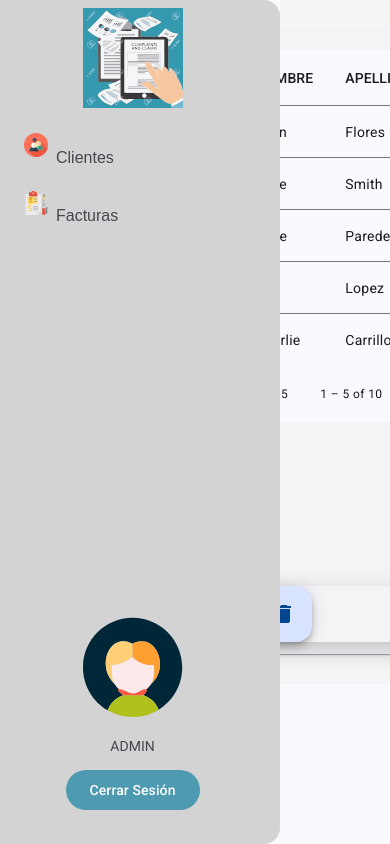
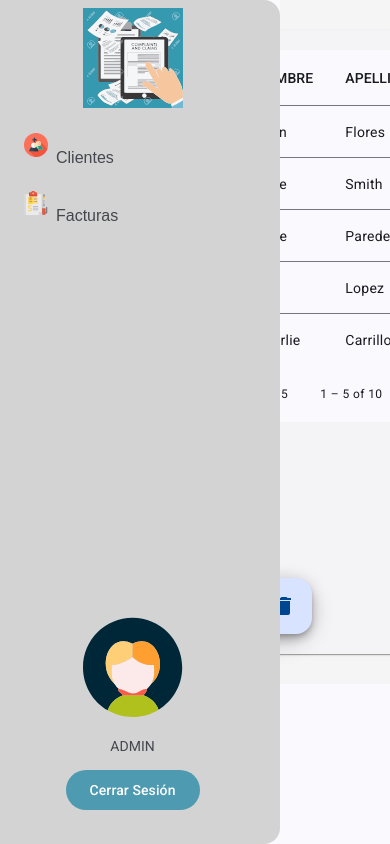
Before and after one commit to Diego200509/appComponents-WB, an Angular app: page /clients in a window 390 px wide. Built offline with nearby package versions, Linux system fonts and the light colour scheme.

Commit message:
Se borro una linea de estilo

```diff
--- a/src/app/clients/components/list-clients/list-clients.css
+++ b/src/app/clients/components/list-clients/list-clients.css
@@ -10,10 +10,3 @@
   border-radius: 9999px;
   box-shadow: 0 8px 24px rgba(0,0,0,.2);
 }
-
-@media (max-width: 768px) {
-  .position {
-    right: 12px;
-    bottom: 12px;
-  }
-}
```
